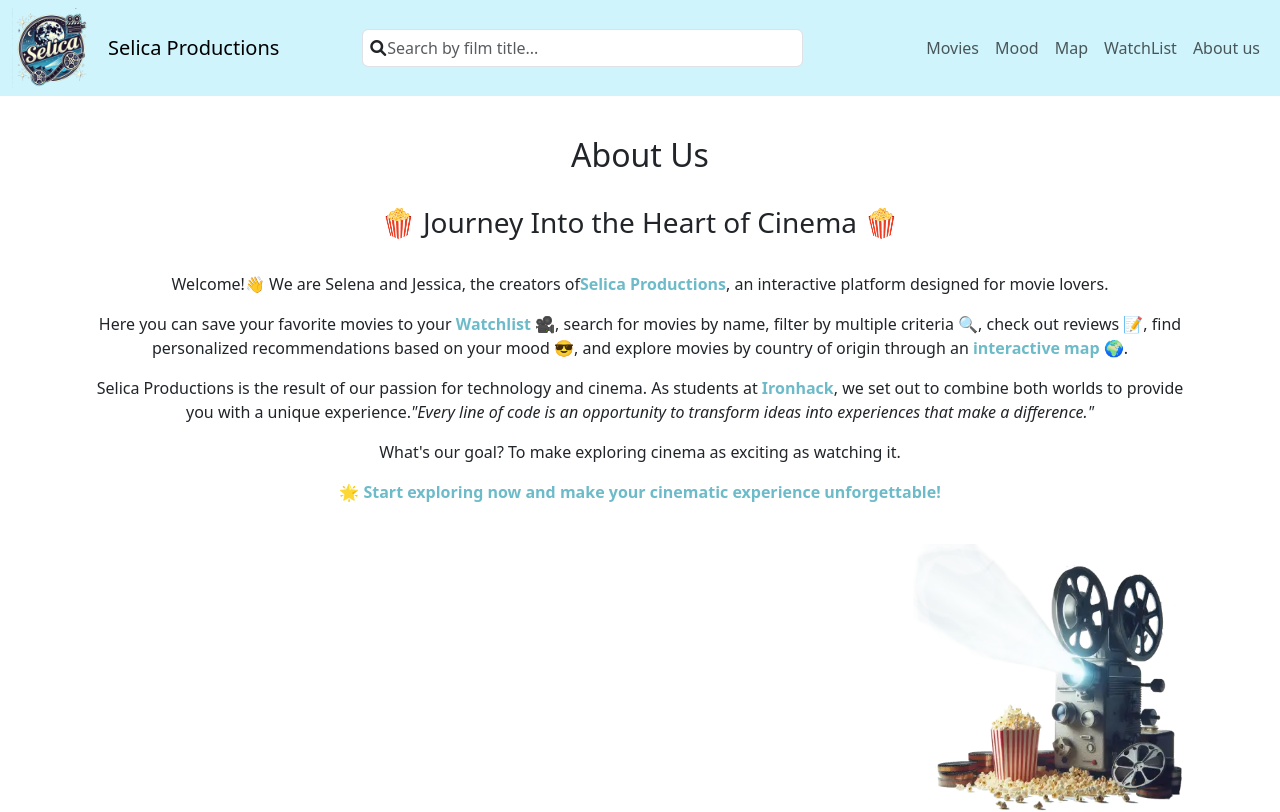
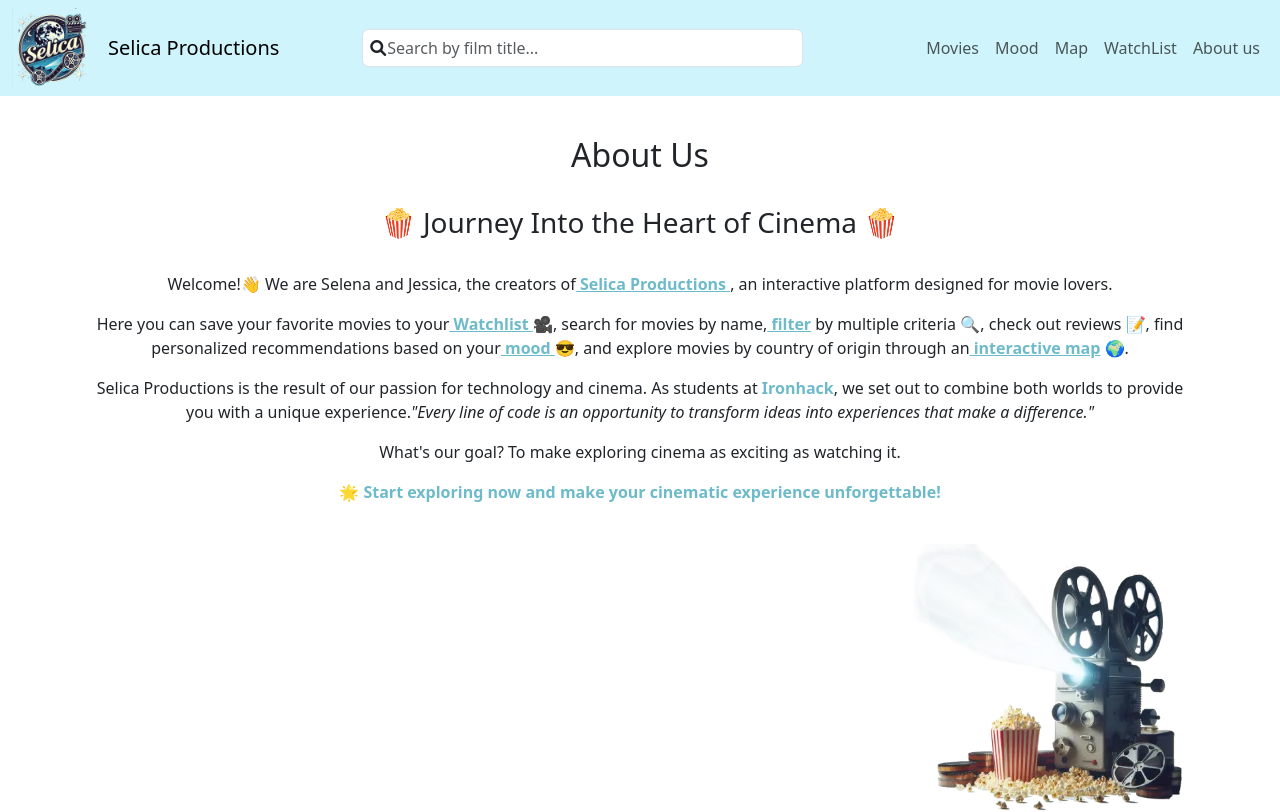
Before and after one commit to Selica-Productions/selica-productions, a React (Vite) app: page /aboutus in a window 1280 px wide. Shown: the top 812 px of the page. Built offline with nearby package versions, Linux system fonts and the light colour scheme; no server answers.

Commit message:
feat: add navigation links to AboutUs page

```diff
--- a/src/components/about-us-info/about-us-info.css
+++ b/src/components/about-us-info/about-us-info.css
@@ -3,13 +3,13 @@
     animation: appear 2s ease-in;
 }
 
-/* Hover: Strong words */
-strong {
+strong, .about-link {
     color: rgb(109, 187, 201);
 }
 
-strong:hover {
-    color: rgb(20, 124, 143);
+/* Hover */
+.about-link:hover {
+    color: rgb(49, 149, 167);
 }
 
 /* ANIMATIONS */
--- a/src/components/about-us-info/about-us-info.jsx
+++ b/src/components/about-us-info/about-us-info.jsx
@@ -1,3 +1,4 @@
+import { Link } from "react-router-dom";
 import "./about-us-info.css"
 
 function AboutUsInfo() {
@@ -9,12 +10,28 @@ function AboutUsInfo() {
       <div className="about-us-content">
         <p>
             Welcome!👋 We are Selena and Jessica, the creators of
-            <strong>Selica Productions</strong>,
+            <strong>
+                <Link className="about-link" to="/"> Selica Productions </Link>
+            </strong>,
             an interactive platform designed for movie lovers.
         </p>
         <p>
-            Here you can save your favorite movies to your <strong>Watchlist 🎥</strong>, search for movies by name, filter by multiple criteria 🔍, check out reviews 📝,
-            find personalized recommendations based on your mood 😎, and explore movies by country of origin through an <strong>interactive map 🌍</strong>.
+            Here you can save your favorite movies to your
+            <strong>
+                <Link className="about-link" to="/watchlist"> Watchlist </Link> 🎥
+            </strong>,
+            search for movies by name,
+            <strong>
+                <Link className="about-link" to="/movies"> filter</Link>
+            </strong> by multiple criteria 🔍,
+            check out reviews 📝, find personalized recommendations based on your
+            <strong>
+                <Link className="about-link" to="/mood"> mood </Link>
+            </strong>😎,
+            and explore movies by country of origin through an
+            <strong>
+                <Link className="about-link" to="/map"> interactive map</Link> 🌍
+            </strong>.
         </p>
 
         <p>
```
